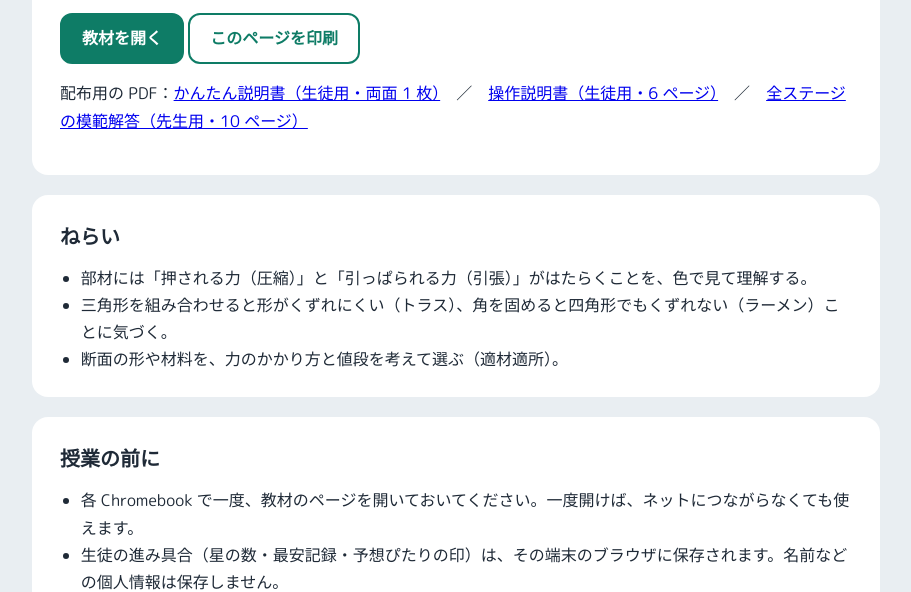
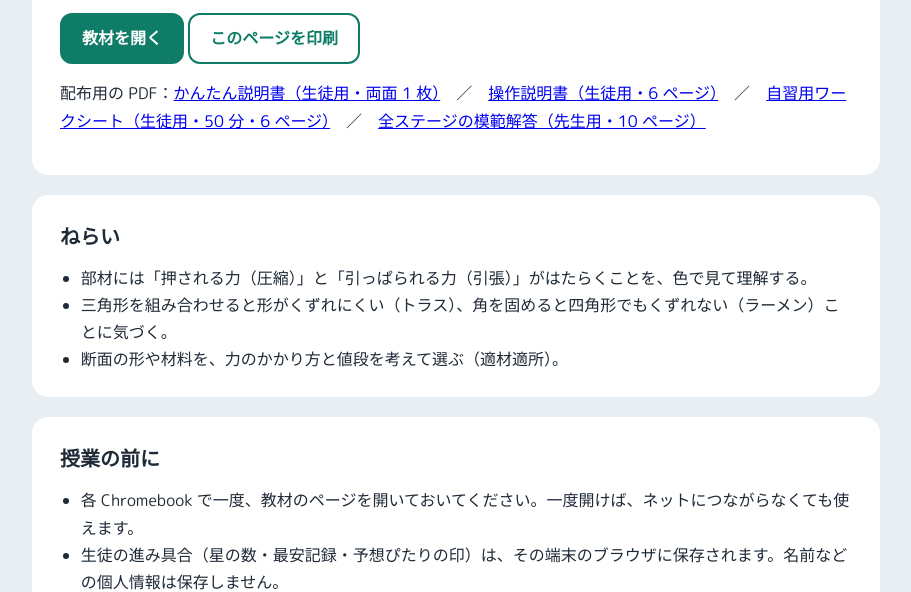
Before and after one commit to Okarin-netizen/bridge-simulator, a website built with Vite: page teacher.html in a window 1280 px wide. Shown: the part 208-800 px from the top of the page, without its empty margins (184-1095 px from the left). Built offline with nearby package versions, Linux system fonts and the light colour scheme.

Commit message:
自習用ワークシート（生徒用・50 分）を足し、先生用ページから開けるようにする (#41)
Claude-Session: https://claude.ai/code/session_01NRT8ohPRG5is8omwj4vq1w

Co-authored-by: Claude <noreply@anthropic.com>

```diff
--- a/teacher.html
+++ b/teacher.html
@@ -15,7 +15,7 @@
       <h1>授業での使い方</h1>
       <p>谷に橋をかけ、車をわたらせて安全かどうかを試す教材です。中学校技術分野「材料と加工の技術」で、構造（トラス・ラーメン）と材料の性質を学ぶ場面を想定しています。</p>
       <p><a href="./" class="button">教材を開く</a> <button type="button" class="button secondary" id="print">このページを印刷</button></p>
-      <p>配布用の PDF：<a href="./docs/quick-guide.pdf" target="_blank" rel="noopener">かんたん説明書（生徒用・両面 1 枚）</a>　／　<a href="./docs/manual.pdf" target="_blank" rel="noopener">操作説明書（生徒用・6 ページ）</a>　／　<a href="./docs/answers.pdf" target="_blank" rel="noopener">全ステージの模範解答（先生用・10 ページ）</a></p>
+      <p>配布用の PDF：<a href="./docs/quick-guide.pdf" target="_blank" rel="noopener">かんたん説明書（生徒用・両面 1 枚）</a>　／　<a href="./docs/manual.pdf" target="_blank" rel="noopener">操作説明書（生徒用・6 ページ）</a>　／　<a href="./docs/worksheet.pdf" target="_blank" rel="noopener">自習用ワークシート（生徒用・50 分・6 ページ）</a>　／　<a href="./docs/answers.pdf" target="_blank" rel="noopener">全ステージの模範解答（先生用・10 ページ）</a></p>
     </header>
 
     <section>
```
Also changed, not shown: 1 other file.
